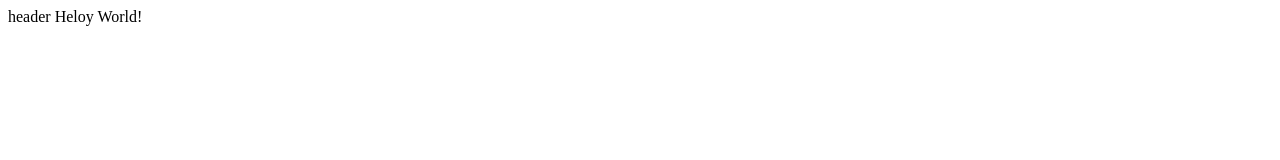
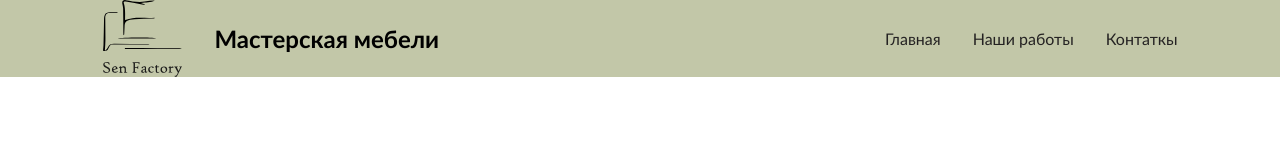
Before and after one commit to antgrachev/example, a plain HTML site: page index.html in a window 1280 px wide. Drawn offline with Linux system fonts and the light colour scheme.

Commit message:
two seconds

```diff
--- a/css/global.css
+++ b/css/global.css
@@ -0,0 +1,18 @@
+:root {
+    --backgroundColor: #c2c7a8;
+    --textureColor: #d1d280;
+    --textColor: #242222;
+}
+
+html,
+body {
+    margin: 0;
+    padding: 0;
+    font-family: 'Trebuchet MS', 'Lucida Sans Unicode', 'Lucida Grande', 'Lucida Sans', Arial, sans-serif;
+}
+
+header,
+main {
+    padding-left: 8vw;
+    padding-right: 8vw;
+}
--- /dev/null
+++ b/css/main.css
@@ -0,0 +1,38 @@
+header {
+    background-color: var(--backgroundColor);
+    display: flex;
+    justify-content: space-between;
+    align-items: center;
+}
+
+.logo-block {
+    display: flex;
+    justify-content: space-between;
+    gap: 2em;
+    align-items: center;
+
+    &>img {
+        object-fit: contain;
+        overflow: visible;
+        width: 5em;
+    }
+
+}
+
+.menu-block {
+    display: flex;
+    justify-content: space-between;
+    gap: 2em;
+    align-items: center;
+
+    list-style: none;
+
+    &>li>a {
+        color: var(--textColor);
+        text-decoration: none;
+    }
+
+    &>li>a:hover {
+        color: blueviolet;
+    }
+}
--- a/index.html
+++ b/index.html
@@ -4,10 +4,23 @@
         <meta charset="UTF-8">
         <meta name="viewport" content="width=device-width, initial-scale=1.0">
         <title>Document</title>
+        <link rel="stylesheet" href="/css/global.css">
+        <link rel="stylesheet" href="/css/main.css">
+    </head>
     </head>
     <body>
-        header
-
-        Heloy World!
+        <header>
+            <div class="logo-block">
+                <img src="/source/img/logo.svg" alt="">
+                <h2>Мастерская мебели</h2>
+            </div>
+            <div class="menu-block">
+                <li><a href="#">Главная</a></li>
+                <li><a href="#">Наши работы</a></li>
+                <li><a href="#">Контаткы</a></li>
+            </div>
+        </header>
+        <main></main>
+        <footer></footer>
     </body>
 </html>
```
Also changed, not shown: source/img/logo.png (added), source/img/logo.svg (added).
